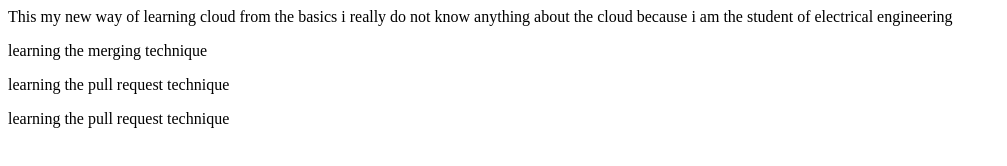
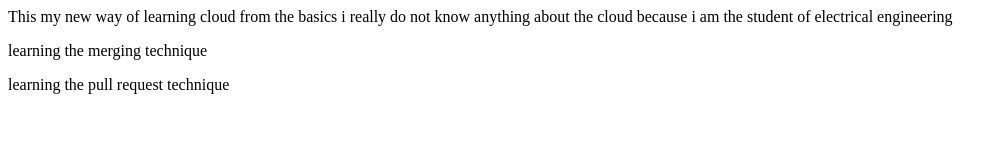
Before and after one commit to Rehancloud/localrepo, a plain HTML site: page index.html in a window 1280 px wide. Shown: the whole page, without its empty margins (0-1007 px from the left). Drawn offline with Linux system fonts and the light colour scheme.

Commit message:
repo sikhne ki koshish krr raha hoon

```diff
--- a/index.html
+++ b/index.html
@@ -1,4 +1,3 @@
 <p>This my new way of learning cloud from the basics i really do not know anything about the cloud because i am the student of electrical engineering </p>
 <p> learning the merging technique</p>
 <p>learning the pull request technique</p>
-<p>learning the pull request technique</p>
```
